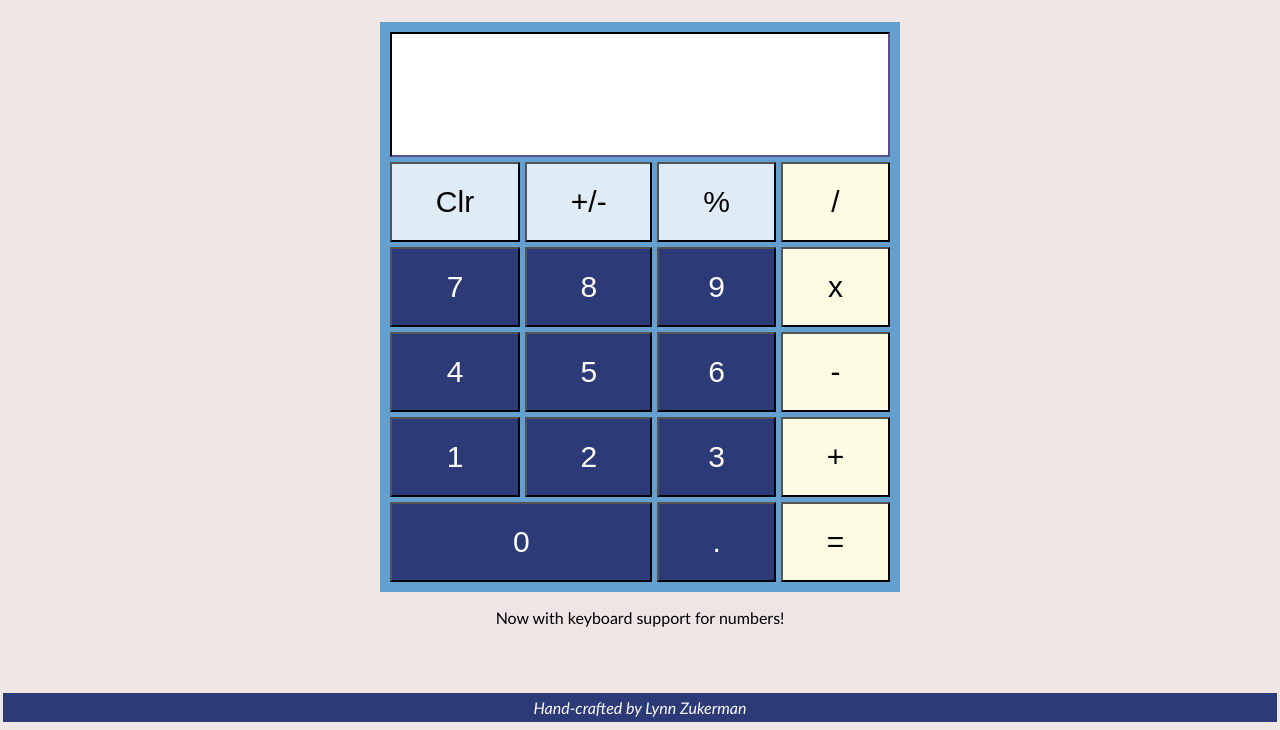
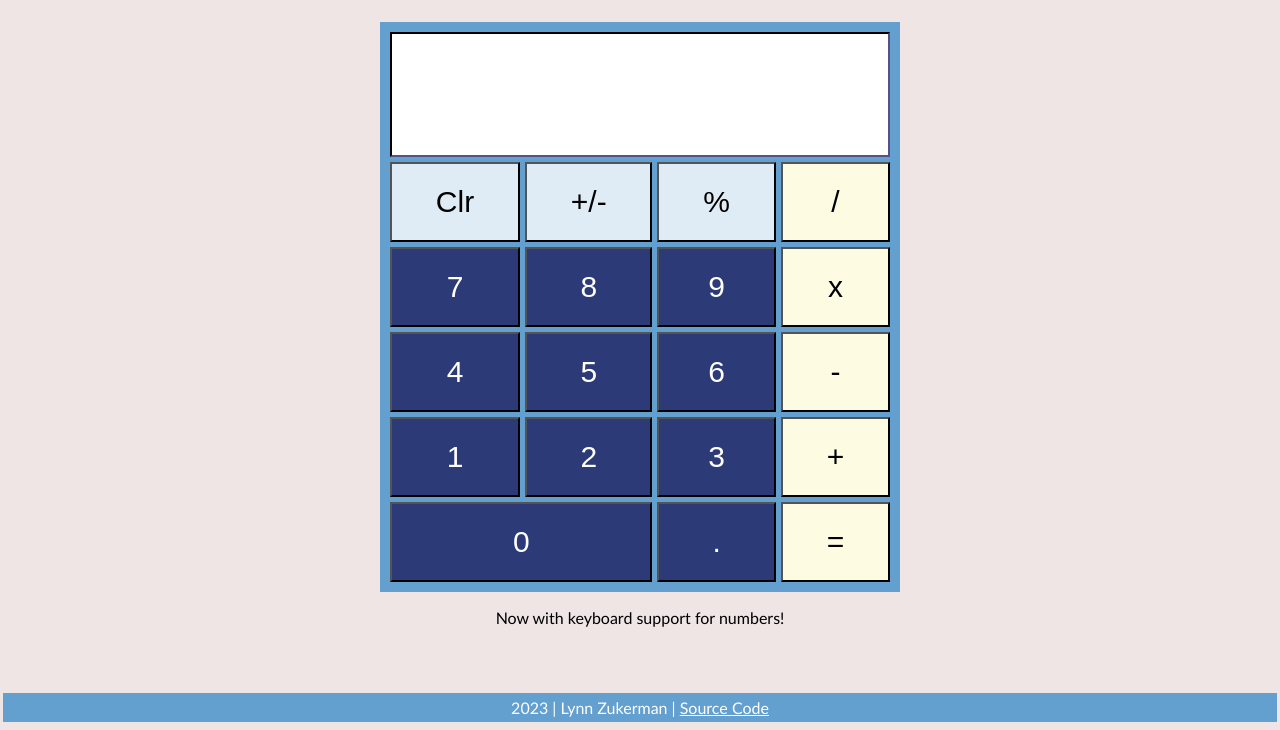
Before and after one commit to lynndz3/calculator, a plain HTML site: page index.html in a window 1280 px wide. Shown: the part 86-816 px from the top of the page. Drawn offline with Linux system fonts and the light colour scheme.

Commit message:
update footer

```diff
--- a/index.html
+++ b/index.html
@@ -54,7 +54,7 @@
         </div>
     </div>
     <p>Now with keyboard support for numbers!</p>
-    <footer>Hand-crafted by Lynn Zukerman</footer>
+    <footer>2023  |  Lynn Zukerman  |  <a id="source-code-link" href='https://github.com/Lynndz3/calculator'>Source Code</a></footer>
 
 
 </body>
--- a/styles.css
+++ b/styles.css
@@ -27,6 +27,7 @@ body {
     background-color: rgb(239, 229, 229);
     min-height: 100vh;
     flex-grow: 1;
+    margin-bottom: 0;
 }
 
 h1 {
@@ -105,12 +106,14 @@ h1 {
 
   footer {
     text-align: center;
-    padding: 3px;
-    background-color: rgb(44, 58, 120);
-    color: rgb(253, 253, 253);
+    background-color: #639fcf;
+    color: white;
     margin-top: auto;
-    font-style: italic;
     font-weight: lighter;
     padding: 5px;
     width: 100%;
   }
+
+  #source-code-link {
+    color: white;
+  }
```
